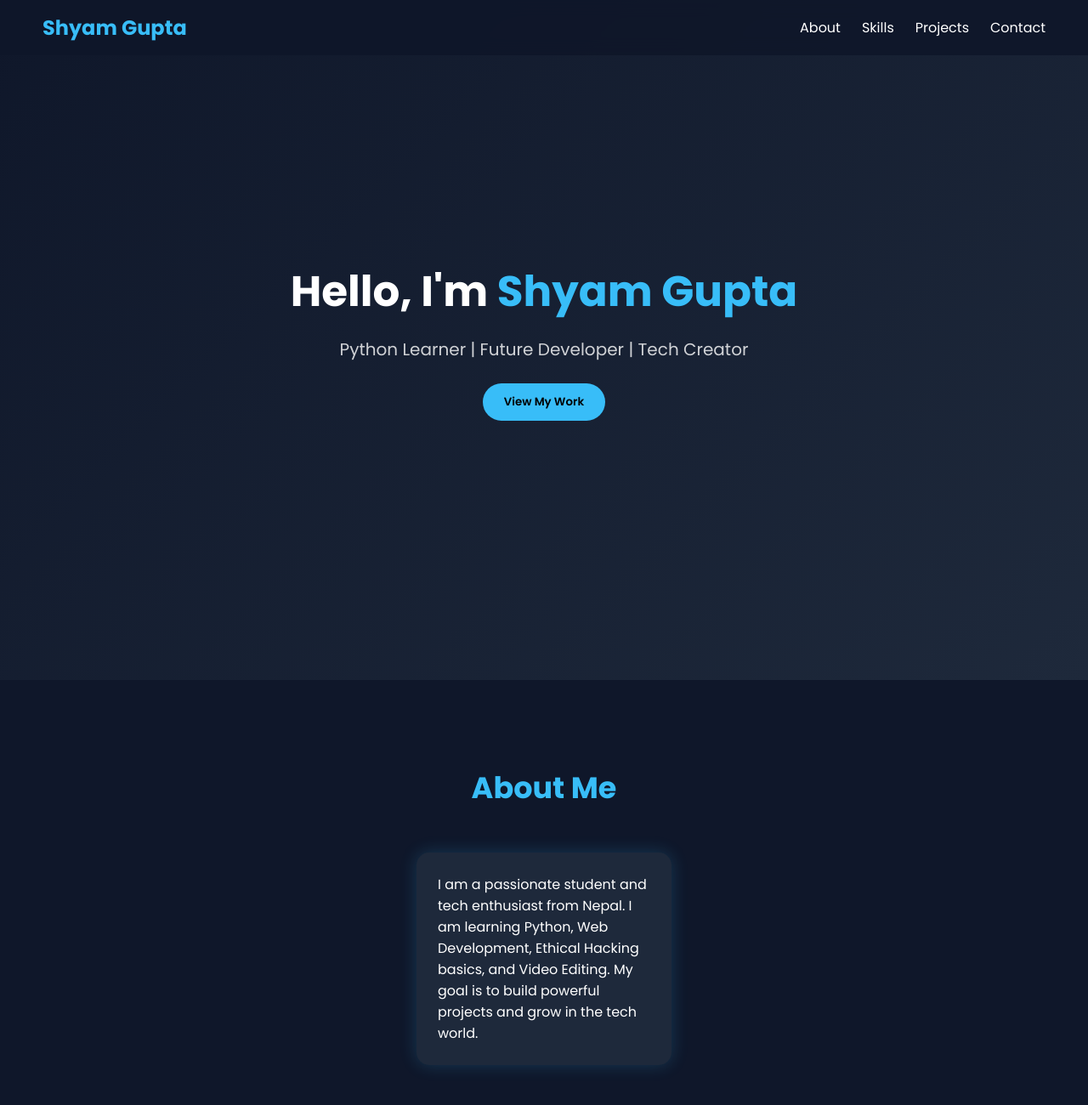
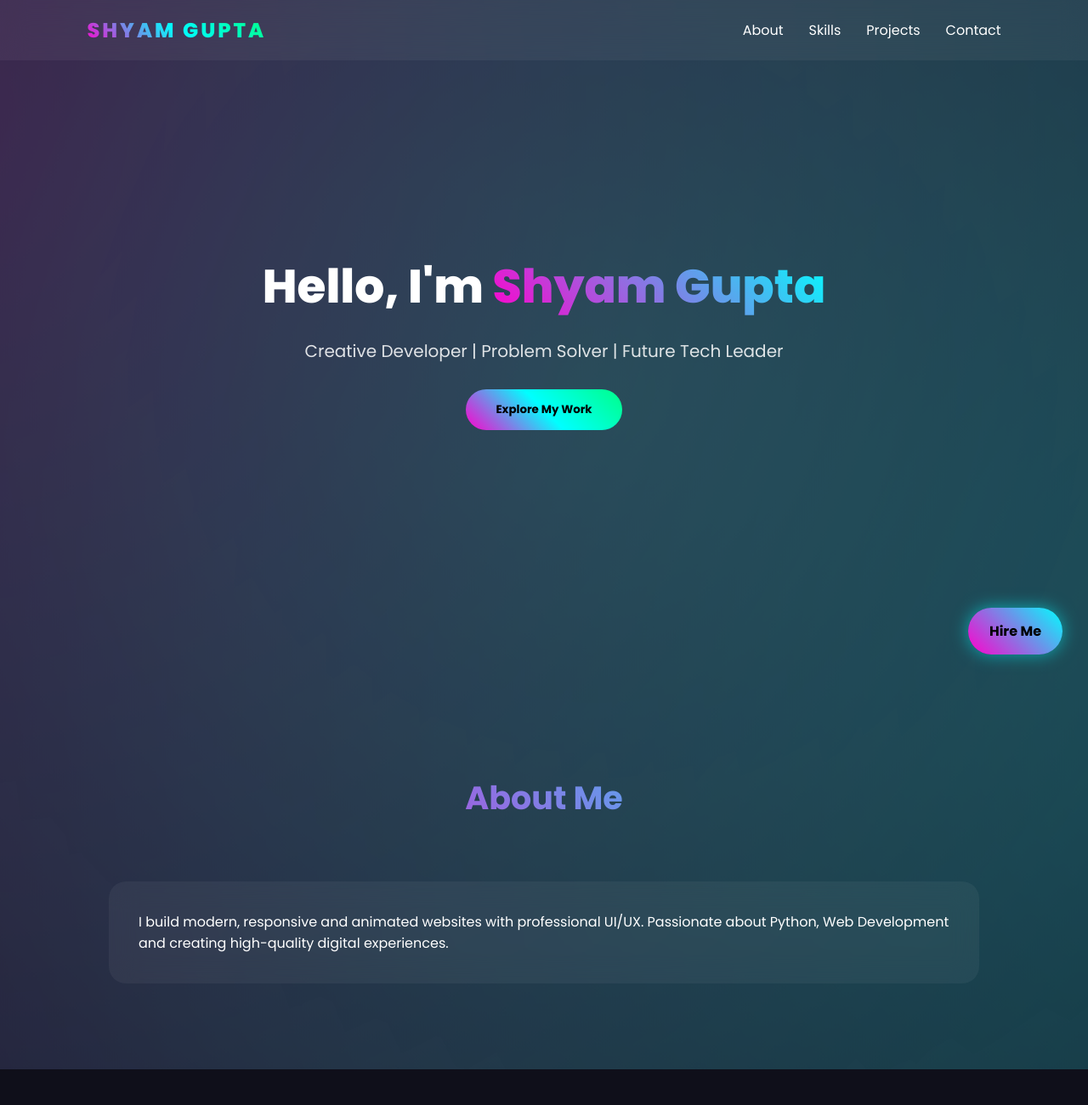
Before and after one commit to shyamgupta77/shyam-portfolio, a plain HTML site: page index.html in a window 1280 px wide. Shown: the top 1300 px of the page at 85% size. Drawn offline with Linux system fonts and the light colour scheme.

Commit message:
Revamp developer portfolio layout and styles
Updated the developer portfolio with a new design, improved styles, and added new projects.

```diff
--- a/index.html
+++ b/index.html
@@ -3,60 +3,104 @@
 <head>
 <meta charset="UTF-8">
 <meta name="viewport" content="width=device-width, initial-scale=1.0">
-<title>Shyam Gupta | Developer Portfolio</title>
-
-<!-- Google Font -->
-<link href="https://fonts.googleapis.com/css2?family=Poppins:wght@300;400;600;700&display=swap" rel="stylesheet">
+<title>Shyam Gupta | Professional Developer</title>
+<link href="https://fonts.googleapis.com/css2?family=Poppins:wght@300;400;600;700;800&display=swap" rel="stylesheet">
 
 <style>
 *{
 margin:0;
 padding:0;
 box-sizing:border-box;
-    font-family: 'Poppins', sans-serif;
-    scroll-behavior: smooth;
+font-family:'Poppins',sans-serif;
+scroll-behavior:smooth;
 }
 
 body{
-    background:#0f172a;
+background:#0f0f1a;
 color:white;
+overflow-x:hidden;
 }
 
-/* NAVBAR */
+/* ===== Animated Gradient Background ===== */
+body::before{
+content:'';
+position:fixed;
+width:200%;
+height:200%;
+top:-50%;
+left:-50%;
+background:radial-gradient(circle at 20% 30%,#ff00cc33,transparent),
+radial-gradient(circle at 80% 70%,#00ffff33,transparent),
+radial-gradient(circle at 50% 50%,#00ff8833,transparent);
+animation:moveBG 15s infinite alternate;
+z-index:-1;
+}
+
+@keyframes moveBG{
+0%{transform:translate(0,0);}
+100%{transform:translate(100px,100px);}
+}
+
+/* ===== Navbar ===== */
 nav{
 position:fixed;
+top:0;
 width:100%;
-    background:rgba(15,23,42,0.9);
-    padding:15px 50px;
 display:flex;
 justify-content:space-between;
 align-items:center;
-    backdrop-filter: blur(10px);
+padding:18px 8%;
+background:rgba(255,255,255,0.05);
+backdrop-filter:blur(15px);
 z-index:1000;
+transition:0.3s;
 }
 
-nav h2{
-    color:#38bdf8;
+.logo{
+font-size:24px;
+font-weight:800;
+background:linear-gradient(45deg,#ff00cc,#00ffff,#00ff88);
+-webkit-background-clip:text;
+-webkit-text-fill-color:transparent;
+letter-spacing:3px;
 }
 
 nav ul{
 list-style:none;
 display:flex;
-    gap:25px;
+gap:30px;
 }
 
 nav ul li a{
 color:white;
 text-decoration:none;
+position:relative;
 font-weight:500;
-    transition:0.3s;
 }
 
-nav ul li a:hover{
-    color:#38bdf8;
+nav ul li a::after{
+content:'';
+position:absolute;
+bottom:-6px;
+left:0;
+width:0%;
+height:2px;
+background:linear-gradient(45deg,#ff00cc,#00ffff);
+transition:0.4s;
 }
 
-/* HERO SECTION */
+nav ul li a:hover::after{
+width:100%;
+}
+
+/* ===== Hamburger ===== */
+.menu-toggle{
+display:none;
+font-size:28px;
+cursor:pointer;
+}
+
+/* ===== Hero ===== */
 .hero{
 height:100vh;
 display:flex;
@@ -64,130 +108,181 @@ nav ul li a:hover{
 justify-content:center;
 align-items:center;
 text-align:center;
-    background:linear-gradient(135deg,#0f172a,#1e293b);
+padding:0 20px;
 }
 
 .hero h1{
-    font-size:50px;
+font-size:55px;
+font-weight:800;
 }
 
 .hero span{
-    color:#38bdf8;
+background:linear-gradient(45deg,#ff00cc,#00ffff);
+-webkit-background-clip:text;
+-webkit-text-fill-color:transparent;
 }
 
 .hero p{
-    margin-top:15px;
+margin-top:20px;
 font-size:20px;
-    opacity:0.8;
+opacity:0.85;
 }
 
 .btn{
-    margin-top:25px;
-    padding:12px 25px;
+margin-top:30px;
+padding:14px 35px;
 border:none;
-    background:#38bdf8;
+border-radius:50px;
+background:linear-gradient(45deg,#ff00cc,#00ffff,#00ff88);
 color:black;
-    font-weight:600;
-    border-radius:30px;
+font-weight:700;
 cursor:pointer;
-    transition:0.3s;
+transition:0.4s;
 }
 
 .btn:hover{
 transform:scale(1.1);
+box-shadow:0 0 30px #00ffff;
 }
 
-/* SECTIONS */
+/* ===== Sections ===== */
 section{
-    padding:100px 10%;
+padding:110px 10%;
 }
 
 .section-title{
 text-align:center;
-    font-size:35px;
-    margin-bottom:50px;
-    color:#38bdf8;
+font-size:38px;
+margin-bottom:70px;
+background:linear-gradient(45deg,#ff00cc,#00ffff);
+-webkit-background-clip:text;
+-webkit-text-fill-color:transparent;
 }
 
-/* CARDS */
+/* ===== Cards ===== */
 .card-container{
-    display:flex;
-    flex-wrap:wrap;
-    gap:30px;
-    justify-content:center;
+display:grid;
+grid-template-columns:repeat(auto-fit,minmax(280px,1fr));
+gap:35px;
 }
 
 .card{
-    background:#1e293b;
-    padding:25px;
-    width:300px;
-    border-radius:15px;
-    transition:0.4s;
-    box-shadow:0 0 20px rgba(56,189,248,0.2);
+background:rgba(255,255,255,0.05);
+padding:35px;
+border-radius:20px;
+backdrop-filter:blur(15px);
+transition:0.5s;
+position:relative;
+overflow:hidden;
 }
 
 .card:hover{
-    transform:translateY(-10px);
-    box-shadow:0 0 30px rgba(56,189,248,0.6);
+transform:translateY(-15px);
+box-shadow:0 0 35px #00ffff88;
 }
 
-/* SKILLS BAR */
+.card::before{
+content:'';
+position:absolute;
+top:0;
+left:-100%;
+width:100%;
+height:100%;
+background:linear-gradient(120deg,transparent,#ffffff22,transparent);
+transition:0.6s;
+}
+
+.card:hover::before{
+left:100%;
+}
+
+/* ===== Skills ===== */
 .skill{
-    margin-bottom:15px;
+margin-bottom:25px;
 }
 
 .skill-bar{
-    background:#334155;
-    height:8px;
+height:12px;
+background:#222;
 border-radius:10px;
 overflow:hidden;
 }
 
 .skill-bar div{
 height:100%;
-    background:#38bdf8;
+background:linear-gradient(45deg,#ff00cc,#00ffff);
+width:0;
+transition:2s;
 }
 
-/* CONTACT */
+/* ===== Contact ===== */
 .contact-box{
 text-align:center;
 font-size:20px;
 }
 
-/* FOOTER */
+/* ===== Floating Hire Button ===== */
+.floating-btn{
+position:fixed;
+bottom:30px;
+right:30px;
+padding:15px 25px;
+background:linear-gradient(45deg,#ff00cc,#00ffff);
+border-radius:50px;
+color:black;
+font-weight:700;
+cursor:pointer;
+box-shadow:0 0 20px #00ffff88;
+transition:0.3s;
+}
+
+.floating-btn:hover{
+transform:scale(1.1);
+}
+
+/* ===== Footer ===== */
 footer{
 text-align:center;
-    padding:20px;
-    background:#1e293b;
-    opacity:0.7;
+padding:25px;
+background:rgba(0,0,0,0.5);
 }
 
-/* SCROLL ANIMATION */
+/* ===== Scroll Reveal ===== */
 .hidden{
 opacity:0;
-    transform:translateY(40px);
-    transition:all 1s;
+transform:translateY(50px);
+transition:1s;
 }
-
 .show{
 opacity:1;
 transform:translateY(0);
 }
 
-/* RESPONSIVE */
+/* ===== Responsive ===== */
 @media(max-width:768px){
-    .card-container{
+nav ul{
+position:absolute;
+top:70px;
+right:0;
+background:#111;
 flex-direction:column;
-        align-items:center;
+width:200px;
+padding:20px;
+display:none;
 }
+nav ul.active{display:flex;}
+.menu-toggle{display:block;}
+.hero h1{font-size:32px;}
 }
 </style>
 </head>
+
 <body>
 
 <nav>
-<h2>Shyam Gupta</h2>
-<ul>
+<div class="logo">SHYAM GUPTA</div>
+<div class="menu-toggle" onclick="toggleMenu()">☰</div>
+<ul id="menu">
 <li><a href="#about">About</a></li>
 <li><a href="#skills">Skills</a></li>
 <li><a href="#projects">Projects</a></li>
@@ -198,14 +293,14 @@ footer{
 <div class="hero">
 <h1>Hello, I'm <span>Shyam Gupta</span></h1>
 <p id="typing"></p>
-<a href="#projects"><button class="btn">View My Work</button></a>
+<a href="#projects"><button class="btn">Explore My Work</button></a>
 </div>
 
 <section id="about" class="hidden">
 <h2 class="section-title">About Me</h2>
 <div class="card-container">
 <div class="card">
-<p>I am a passionate student and tech enthusiast from Nepal. I am learning Python, Web Development, Ethical Hacking basics, and Video Editing. My goal is to build powerful projects and grow in the tech world.</p>
+<p>I build modern, responsive and animated websites with professional UI/UX. Passionate about Python, Web Development and creating high-quality digital experiences.</p>
 </div>
 </div>
 </section>
@@ -214,19 +309,15 @@ footer{
 <h2 class="section-title">Skills</h2>
 
 <div class="skill">Python
-<div class="skill-bar"><div style="width:80%"></div></div>
+<div class="skill-bar"><div style="width:90%"></div></div>
 </div>
 
 <div class="skill">HTML & CSS
-<div class="skill-bar"><div style="width:75%"></div></div>
+<div class="skill-bar"><div style="width:85%"></div></div>
 </div>
 
-<div class="skill">Video Editing
-<div class="skill-bar"><div style="width:70%"></div></div>
-</div>
-
-<div class="skill">Problem Solving
-<div class="skill-bar"><div style="width:85%"></div></div>
+<div class="skill">JavaScript
+<div class="skill-bar"><div style="width:75%"></div></div>
 </div>
 
 </section>
@@ -234,64 +325,62 @@ footer{
 <section id="projects" class="hidden">
 <h2 class="section-title">Projects</h2>
 <div class="card-container">
-
 <div class="card">
-<h3>Jarvis AI Assistant</h3>
-<p>Voice controlled Python assistant with multiple automation features.</p>
+<h3>AI Assistant</h3>
+<p>Automation assistant built with Python.</p>
 </div>
-
 <div class="card">
-<h3>Personal Portfolio</h3>
-<p>Fully responsive developer portfolio website.</p>
+<h3>Portfolio System</h3>
+<p>Fully responsive animated portfolio website.</p>
 </div>
-
 <div class="card">
-<h3>HTML Practice Projects</h3>
-<p>Multiple beginner-friendly structured web projects.</p>
+<h3>Web Applications</h3>
+<p>Modern structured and optimized web projects.</p>
 </div>
-
 </div>
 </section>
 
 <section id="contact" class="hidden">
 <h2 class="section-title">Contact</h2>
 <div class="contact-box">
-📞 Phone: +977 9701392929
-<br><br>
-Available for collaboration & learning opportunities.
+📞 +977 9701392929 <br><br>
+Available for freelance & collaboration.
 </div>
 </section>
 
+<div class="floating-btn">Hire Me</div>
+
 <footer>
-© 2026 Shyam Gupta | All Rights Reserved
+© 2026 Shyam Gupta | Professional Developer
 </footer>
 
 <script>
-// Typing Effect
-const text = "Python Learner | Future Developer | Tech Creator";
-let index = 0;
-
-function typeEffect(){
-    if(index < text.length){
-        document.getElementById("typing").innerHTML += text.charAt(index);
-        index++;
-        setTimeout(typeEffect, 70);
+// Typing Effect Loop
+const text="Creative Developer | Problem Solver | Future Tech Leader";
+let i=0;
+function type(){
+if(i<text.length){
+document.getElementById("typing").innerHTML+=text.charAt(i);
+i++;
+setTimeout(type,60);
 }
 }
-typeEffect();
+type();
 
-// Scroll Animation
-const observer = new IntersectionObserver(entries=>{
+// Scroll Reveal
+const observer=new IntersectionObserver(entries=>{
 entries.forEach(entry=>{
 if(entry.isIntersecting){
 entry.target.classList.add("show");
 }
 });
 });
+document.querySelectorAll(".hidden").forEach(el=>observer.observe(el));
 
-document.querySelectorAll(".hidden").forEach(el=>{
-    observer.observe(el);
-});
+// Mobile Menu
+function toggleMenu(){
+document.getElementById("menu").classList.toggle("active");
+}
 </script>
 
 </body>
```
Lines whose indentation alone changed are shown as unchanged.
